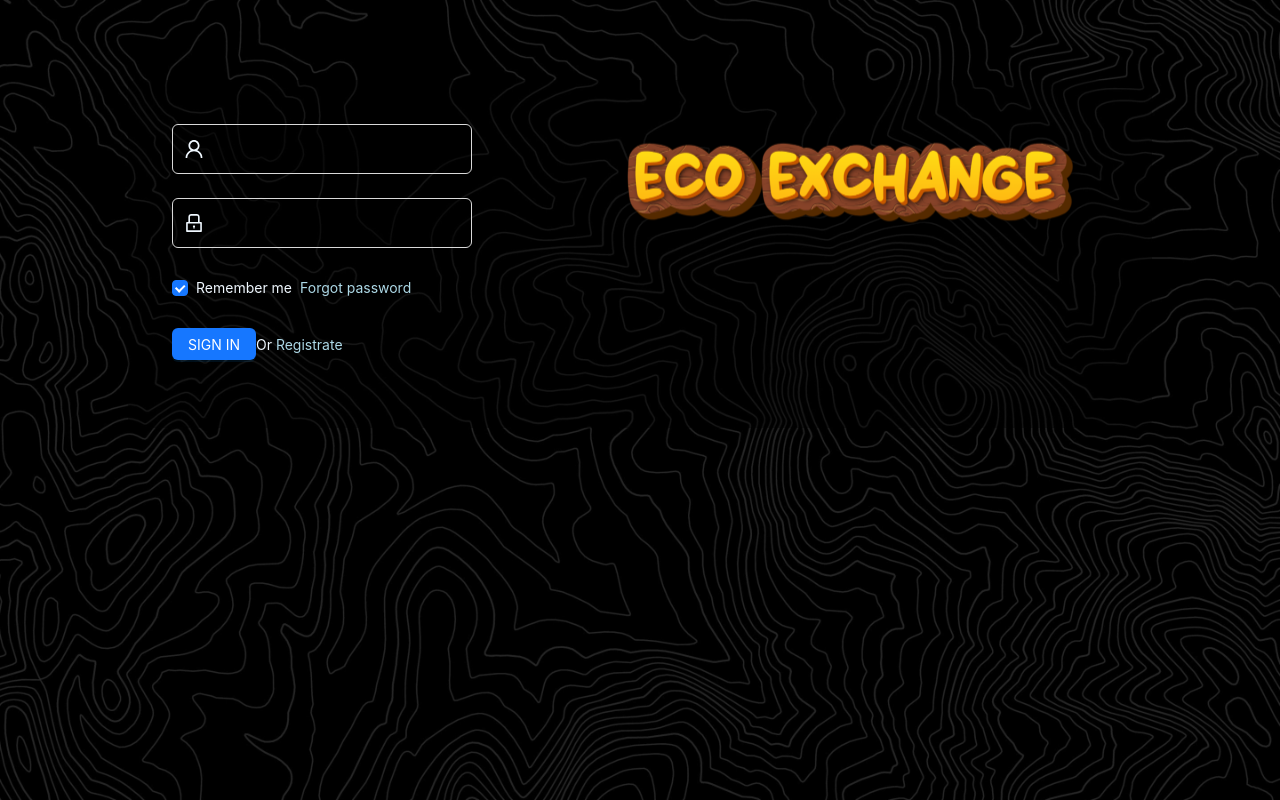
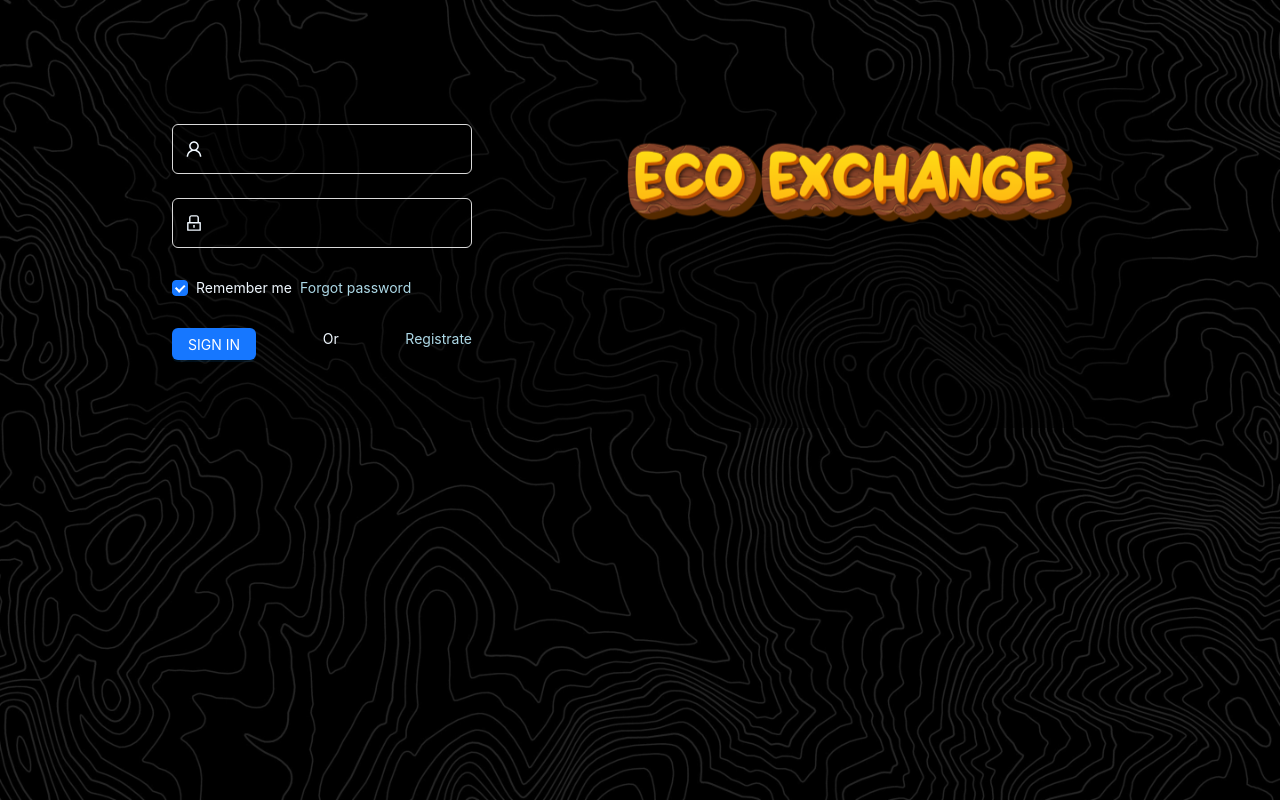
Before and after one commit to DFtorres1/EcoExchange, a React (Vite) app: page /login in a window 1280 px wide. Built offline with nearby package versions, Linux system fonts and the light colour scheme.

Commit message:
Login form optimized

```diff
--- a/src/pages/authentication/login.tsx
+++ b/src/pages/authentication/login.tsx
@@ -1,30 +1,17 @@
-import { Button, Card, Checkbox, Col, Form, Input, Row } from "antd";
-import { LockOutlined, UserOutlined, LoadingOutlined } from "@ant-design/icons";
+import { Button, Card, Checkbox, Col, Flex, Form, Input, Row } from "antd";
+import { LoadingOutlined } from "@ant-design/icons";
 import { Link, useNavigate } from "react-router-dom";
 import useAuthentication from "./hooks/useAuthenticate";
-import { useEffect, useState } from "react";
+import { useEffect } from "react";
+import { AiOutlineLock, AiOutlineUser } from "react-icons/ai";
+import { DefaultInputStyle } from "src/shared/components/commonStyles";
 
 const Login = () => {
   const navigate = useNavigate();
 
-  const [rememberMe, setRememberMe] = useState<boolean>(false);
-  const [username, setUsername] = useState("");
-  const [password, setPassword] = useState("");
-
-  const handleUsernameChange = (event: any) => {
-    setUsername(event.target.value);
-  };
-
-  const handlePasswordChange = (event: any) => {
-    setPassword(event.target.value);
-  };
-
-  const handleRememberMeChange = () => {
-    setRememberMe(!rememberMe);
-  };
-
-  const onFinish = (values: any) => {
+  const onFinish = (values: LoginObjectModel) => {
     console.log("Success:", values);
+    authenticateUser(values);
   };
 
   const onFinishFailed = (errorInfo: any) => {
@@ -35,7 +22,7 @@ const Login = () => {
     mutate: authenticateUser,
     //error: authenticationError,
     isSuccess: authenticationSuccess,
-    isPending: authLoading
+    isPending: authLoading,
   } = useAuthentication();
 
   useEffect(() => {
@@ -81,14 +68,8 @@ const Login = () => {
                 ]}
               >
                 <Input
-                  onChange={handleUsernameChange}
-                  style={{
-                    backgroundColor: "rgba(0, 0, 0, 0.4)",
-                    color: "aliceblue",
-                    minHeight: "50px",
-                    fontSize: "20px",
-                  }}
-                  prefix={<UserOutlined />}
+                  style={DefaultInputStyle}
+                  prefix={<AiOutlineUser />}
                 />
               </Form.Item>
 
@@ -98,21 +79,14 @@ const Login = () => {
                   { required: true, message: "Please input your password!" },
                 ]}
               >
-                <Input
-                onChange={handlePasswordChange}
-                  style={{
-                    backgroundColor: "rgba(0, 0, 0, 0.4)",
-                    color: "aliceblue",
-                    minHeight: "50px",
-                    fontSize: "20px",
-                  }}
-                  prefix={<LockOutlined />}
-                  type="password"
+                <Input.Password
+                  style={DefaultInputStyle}
+                  prefix={<AiOutlineLock />}
                 />
               </Form.Item>
               <Form.Item>
                 <Form.Item name="remember" valuePropName="checked" noStyle>
-                  <Checkbox onChange={handleRememberMeChange} style={{ color: "aliceblue" }}>
+                  <Checkbox style={{ color: "aliceblue" }}>
                     Remember me
                   </Checkbox>
                 </Form.Item>
@@ -121,18 +95,24 @@ const Login = () => {
                   Forgot password
                 </Link>
               </Form.Item>
-
-              <Form.Item style={{ color: "aliceblue" }}>
+              <Form.Item
+                style={{
+                  color: "aliceblue",
+                }}
+              >
+                <Flex justify="space-between">
                   <Button
                     type="primary"
-                  onClick={() => authenticateUser({ username, password })}
+                    disabled={authLoading}
+                    htmlType="submit"
                   >
                     {authLoading ? <LoadingOutlined /> : "SIGN IN"}
                   </Button>
-                Or{" "}
-                <Link to={""} style={{ color: "#ADD8E6" }}>
+                  Or
+                  <Link to={"/register"} style={{ color: "#ADD8E6" }}>
                     Registrate
                   </Link>
+                </Flex>
               </Form.Item>
             </Form>
           </Col>
```
Lines whose indentation alone changed are shown as unchanged.
